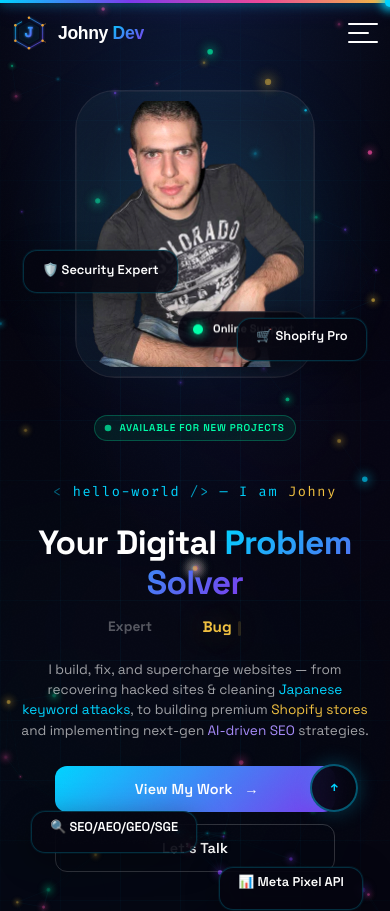
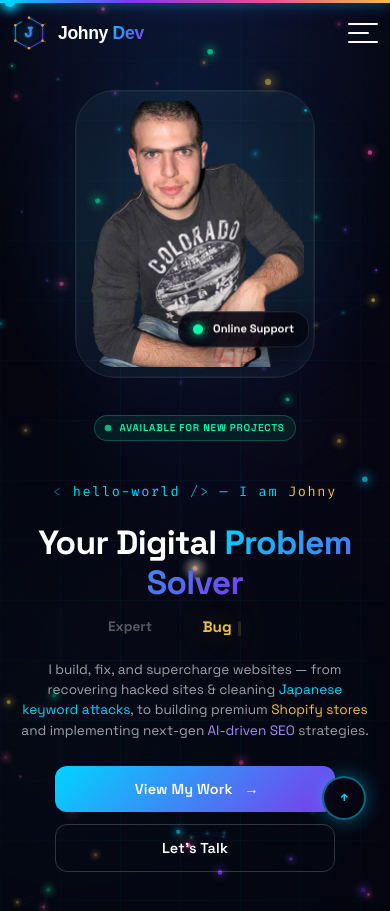
Before and after one commit to johnyhazkour/portfolio, a Next.js app: page / in a window 390 px wide. Shown: the top 911 px of the page. Built offline with nearby package versions, Linux system fonts and the light colour scheme.

Commit message:
Ultimate mobile fix: Fixed horizontal scroll, footer stacking, and scroll orb positioning

```diff
--- a/src/app/globals.css
+++ b/src/app/globals.css
@@ -439,9 +439,18 @@ body {
   max-width: 100%;
   overflow-x: hidden !important;
   position: relative;
+  margin: 0;
+  padding: 0;
 }
 
 main {
   width: 100%;
-  overflow-x: hidden;
+  max-width: 100%;
+  overflow-x: hidden !important;
 }
+
+/* Ensure images don't overflow */
+img {
+  max-width: 100%;
+  height: auto;
+}
--- a/src/components/Footer.tsx
+++ b/src/components/Footer.tsx
@@ -25,11 +25,11 @@ export default function Footer() {
             overflow: "hidden",
         }}>
             <div className="container">
-                <div className="footer-grid">
+                <div className="footer-flex">
                     {/* Brand */}
                     <div className="footer-brand">
                         <Reveal>
-                            <div style={{ display: "flex", alignItems: "center", gap: 12, marginBottom: 24 }}>
+                            <div className="footer-logo-wrapper" style={{ display: "flex", alignItems: "center", gap: 12, marginBottom: 24 }}>
                                 <Logo size={36} animate={false} />
                                 <span style={{ fontSize: "1.2rem", fontWeight: 800 }}>
                                     Johny <span className="gradient-text">Dev</span>
@@ -86,27 +86,33 @@ export default function Footer() {
                 </div>
 
                 <style>{`
-                    .footer-grid {
-                        display: grid;
-                        grid-template-columns: 2fr 1fr 1fr;
+                    .footer-flex {
+                        display: flex;
+                        justify-content: space-between;
                         gap: 60px;
                         margin-bottom: 80px;
+                        flex-wrap: wrap;
                     }
-                    @media (max-width: 1024px) {
-                        .footer-grid {
-                            grid-template-columns: 1fr !important;
-                            gap: 48px !important;
-                            margin-bottom: 48px !important;
+                    .footer-brand { flex: 2 1 300px; }
+                    .footer-nav-col { flex: 1 1 150px; }
+                    .footer-contact-col { flex: 1 1 200px; }
+
+                    @media (max-width: 991px) {
+                        .footer-flex {
+                            flex-direction: column;
+                            align-items: center;
+                            text-align: center;
+                            gap: 40px;
                         }
                         .footer-brand, .footer-nav-col, .footer-contact-col {
-                            grid-column: span 1 !important;
-                            text-align: center !important;
+                            flex: 1 1 100%;
+                            width: 100%;
                         }
-                        .footer-brand div:first-child, .social-links {
-                            justify-content: center !important;
+                        .footer-logo-wrapper, .social-links {
+                            justify-content: center;
                         }
                         .footer-brand p {
-                            margin: 0 auto !important;
+                            margin: 0 auto;
                         }
                     }
                 `}</style>
--- a/src/components/HeroSection.tsx
+++ b/src/components/HeroSection.tsx
@@ -611,8 +611,15 @@ export default function HeroSection() {
                 </motion.div>
             </motion.div>
 
-            {/* Show floating badges on desktop */}
-            <style>{`@media (min-width: 1024px) { .hero-badge { display: flex !important; } }`}</style>
+            {/* Show floating badges on desktop only */}
+            <style>{`
+                @media (max-width: 1023px) {
+                    .hero-badge { display: none !important; }
+                }
+                @media (min-width: 1024px) {
+                    .hero-badge { display: flex !important; }
+                }
+            `}</style>
         </section>
     );
 }
--- a/src/components/ScrollProgressLine.tsx
+++ b/src/components/ScrollProgressLine.tsx
@@ -46,7 +46,7 @@ export default function ScrollProgressLine() {
                     background: "#00d4ff",
                     zIndex: 9999,
                     boxShadow: "0 0 10px 4px rgba(0,212,255,0.9)",
-                    x: `calc(${pct}vw - 5px)`,
+                    x: `calc(${pct}% - 5px)`,
                     opacity: pct > 1 ? 1 : 0,
                 }}
                 transition={{ type: "spring", stiffness: 200, damping: 35 }}
@@ -59,19 +59,19 @@ export default function ScrollProgressLine() {
                 transition={{ duration: 0.3 }}
                 style={{
                     position: "fixed",
-                    bottom: 32,
-                    right: 32,
-                    width: 48,
-                    height: 48,
+                    bottom: 24,
+                    right: 24,
+                    width: 44,
+                    height: 44,
                     borderRadius: "50%",
-                    background: "rgba(5,5,16,0.9)",
-                    border: "2px solid rgba(0,212,255,0.4)",
+                    background: "rgba(5,5,16,0.95)",
+                    border: "2px solid rgba(0,212,255,0.5)",
                     backdropFilter: "blur(12px)",
-                    zIndex: 9997,
+                    zIndex: 9999,
                     display: "flex",
                     alignItems: "center",
                     justifyContent: "center",
-                    boxShadow: "0 0 20px rgba(0,212,255,0.25)",
+                    boxShadow: "0 0 20px rgba(0,212,255,0.4)",
                     cursor: "pointer",
                     fontSize: "0.65rem",
                     fontWeight: 700,
```
Also changed, not shown: 16 other files (tests, documents, lock files or other folders).
